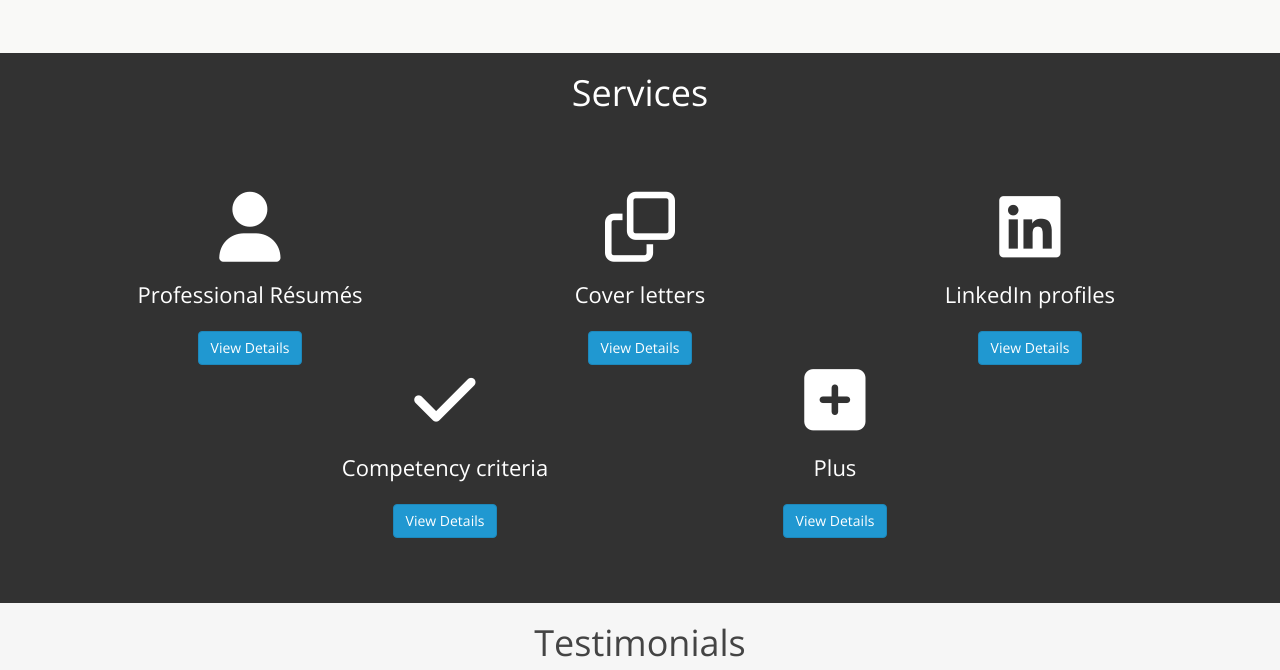
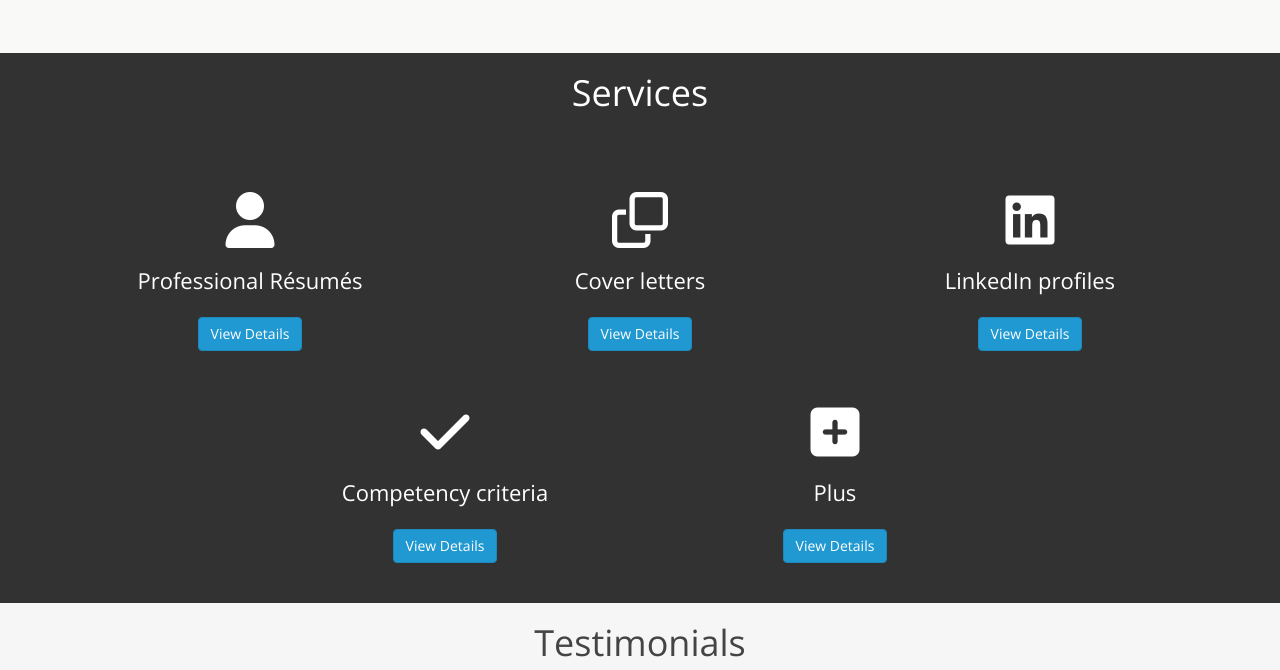
Before and after one commit to amitk2016/resume-plus, a website: page index.html in a window 1280 px wide. Shown: the part 1198-1868 px from the top of the page. Drawn offline with nearby package versions, Linux system fonts and the light colour scheme.

Commit message:
icon srunk a bit and margin on the first box

```diff
--- a/index.html
+++ b/index.html
@@ -74,37 +74,36 @@
      <!-- Services Section Starts Here -->
      <section class="services">
        <div class="container services__box">
-         <div class="row ">
+         <div class="row" style="margin-bottom:3.8em;">
             <h1 class="text-center services__heading">
               Services
             </h1>
             <div class="services__boxOne">
              <div class="col-md-4 text-center">
-                <i class="fa fa-user fa-5x" aria-hidden="true"></i>
+                <i class="fa fa-user fa-4x" aria-hidden="true"></i>
                <h2 class="services__subheading">Professional Résumés</h2>
                <button class="btn btn-primary">View Details</button>
              </div>
              <div class="col-md-4 text-center">
-               <i class="fa fa-clone fa-5x" aria-hidden="true"></i>
+               <i class="fa fa-clone fa-4x" aria-hidden="true"></i>
                <h2 class="services__subheading">Cover letters</h2>
                <button class="btn btn-primary">View Details</button>
              </div>
              <div class="col-md-4 text-center">
-                <i class="fa fa-linkedin-square fa-5x" aria-hidden="true"></i>
+                <i class="fa fa-linkedin-square fa-4x" aria-hidden="true"></i>
                <h2 class="services__subheading">LinkedIn profiles</h2>
                <button class="btn btn-primary">View Details</button>
              </div>
           </div>
-
          </div>
          <div class="row services__boxTwo">
            <div class="col-md-4 col-md-offset-2 text-center">
-             <i class="fa fa-check fa-5x" aria-hidden="true"></i>
+             <i class="fa fa-check fa-4x" aria-hidden="true"></i>
              <h2 class="services__subheading">Competency criteria</h2>
              <button class="btn btn-primary">View Details</button>
            </div>
            <div class="col-md-4 text-center">
-             <i class="fa fa-plus-square fa-5x" aria-hidden="true"></i>
+             <i class="fa fa-plus-square fa-4x" aria-hidden="true"></i>
              <h2 class="services__subheading">Plus</h2>
              <button class="btn btn-primary">View Details</button>
            </div>
```
